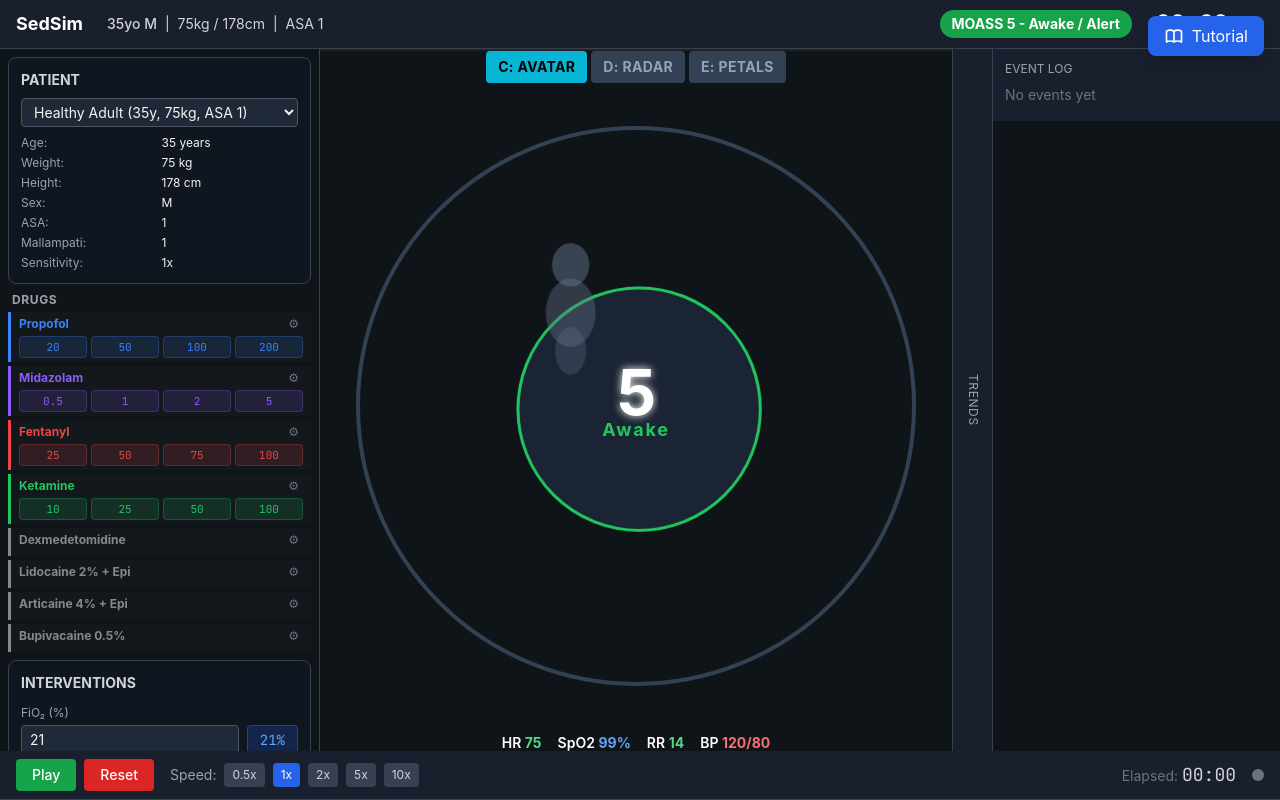
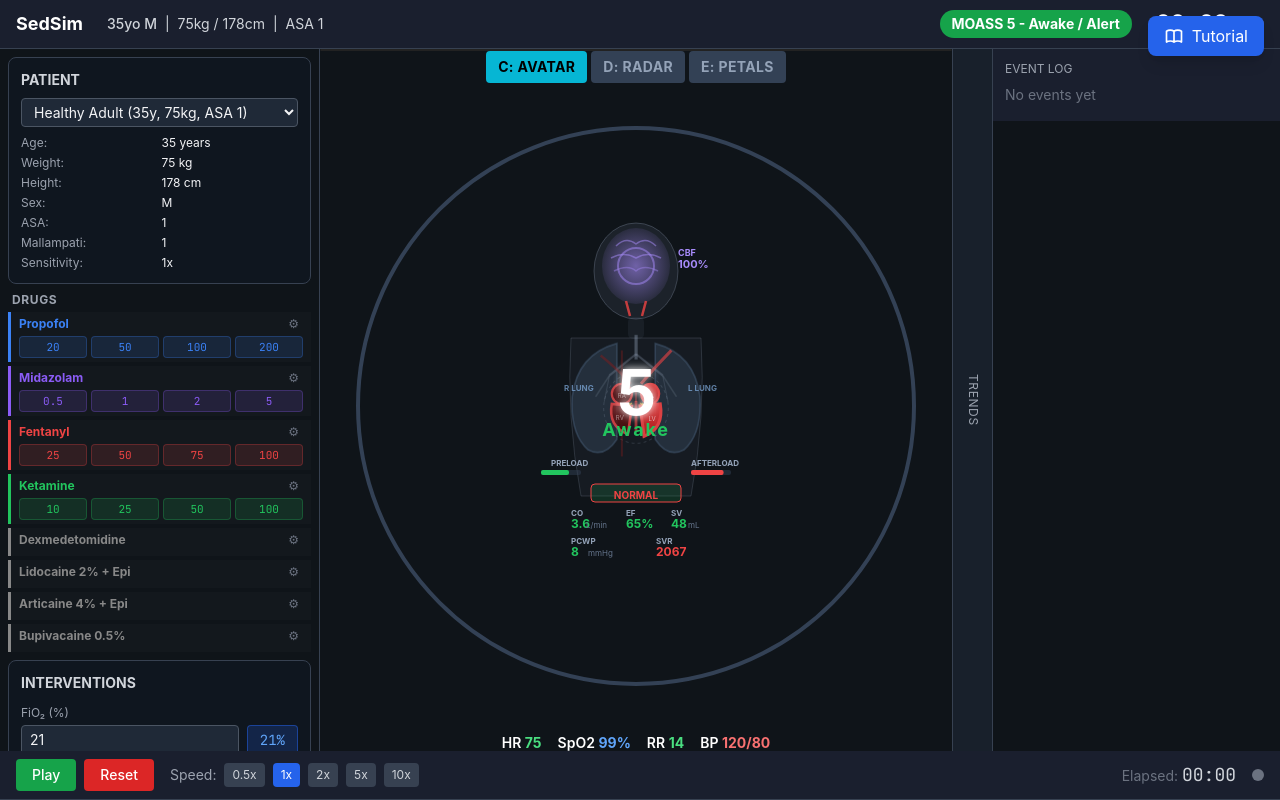
Before and after one commit to Gengyveusa/sedsim, a React (Vite) app: page / in a window 1280 px wide. Both pictures are taken after a click on the button "C: AVATAR". Built offline with nearby package versions, Linux system fonts and the light colour scheme.

Commit message:
feat: Integrate PhysiologyAvatar into SedationGauge avatar mode

```diff
--- a/src/components/SedationGauge.tsx
+++ b/src/components/SedationGauge.tsx
@@ -3,6 +3,7 @@ import useSimStore from '../store/useSimStore';
 import { DRUG_DATABASE } from '../engine/drugs';
 import { hillEffect } from '../engine/pdModel';
 import { MOASSLevel } from '../types';
+import PhysiologyAvatar from './PhysiologyAvatar';
 
 const DRUG_CLASSES: Record<string, string[]> = {
   opioid: ['fentanyl', 'remifentanil'],
@@ -75,7 +76,7 @@ function petalPath(cx: number, cy: number, angleDeg: number, innerR: number, out
   return `M ${cx} ${cy} Q ${left.x} ${left.y} ${cpL.x} ${cpL.y} L ${tip.x} ${tip.y} L ${cpR.x} ${cpR.y} Q ${right.x} ${right.y} ${cx} ${cy} Z`;
 }
 export default function SedationGauge() {
-  const { combinedEff, moass, pkStates, vitals } = useSimStore();
+  const { combinedEff, moass, pkStates, vitals, patient } = useSimStore();
   const [mode, setMode] = useState<GaugeMode>('petals');
   const [autoSwitched, setAutoSwitched] = useState(false);
 
@@ -207,16 +208,11 @@ export default function SedationGauge() {
         )}
 
         {/* ===== MODE C: AVATAR ===== */}
-        {mode === 'avatar' && (
-          <g clipPath="url(#circleClip)">
-            <circle cx={cx} cy={cy} r={120} fill="rgba(30,41,59,0.8)" stroke={gaugeColor} strokeWidth="3" style={{ animation: vitals.hr > 0 ? `heartbeat ${60/vitals.hr}s infinite` : 'none' }} />
-            <g style={{ animation: vitals.rr > 0 ? `breathe ${breatheRate}s infinite` : 'none', transformOrigin: 'center' }} transform="translate(63, 98)">
-              <ellipse cx={cx - 63} cy={cy - 98 - 38} rx="18" ry="21" fill="rgba(100,116,139,0.5)" />
-              <ellipse cx={cx - 63} cy={cy - 98 + 8} rx="24" ry="33" fill="rgba(100,116,139,0.4)" />
-              <ellipse cx={cx - 63} cy={cy - 98 + 45} rx="15" ry="23" fill="rgba(100,116,139,0.3)" />
-            </g>
-          </g>
-        )}
+      {mode === 'avatar' && (
+        <foreignObject x="0" y="0" width={size} height={size}>
+          <PhysiologyAvatar vitals={vitals} moass={moass} combinedEff={combinedEff} patient={patient} size={size} />
+        </foreignObject>
+      )}
 
         {/* ===== MODE D: RISK RADAR ===== */}
         {mode === 'risk' && (
```
